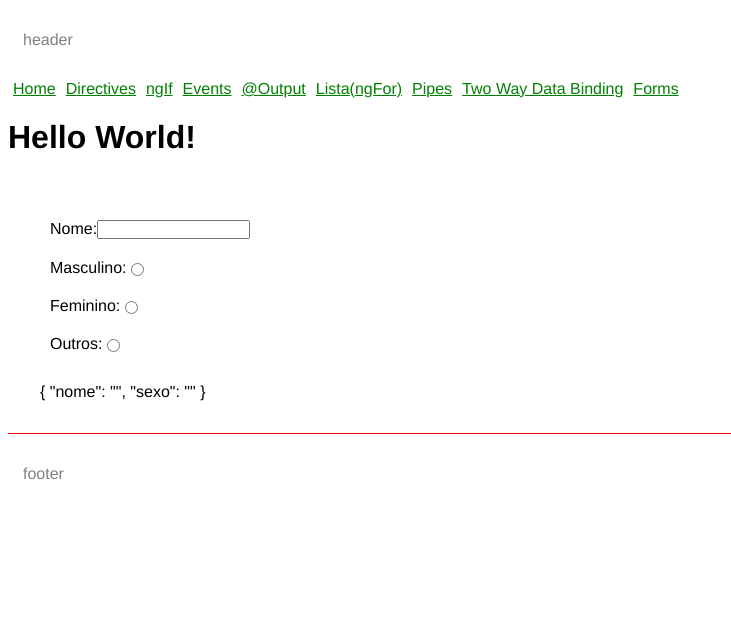
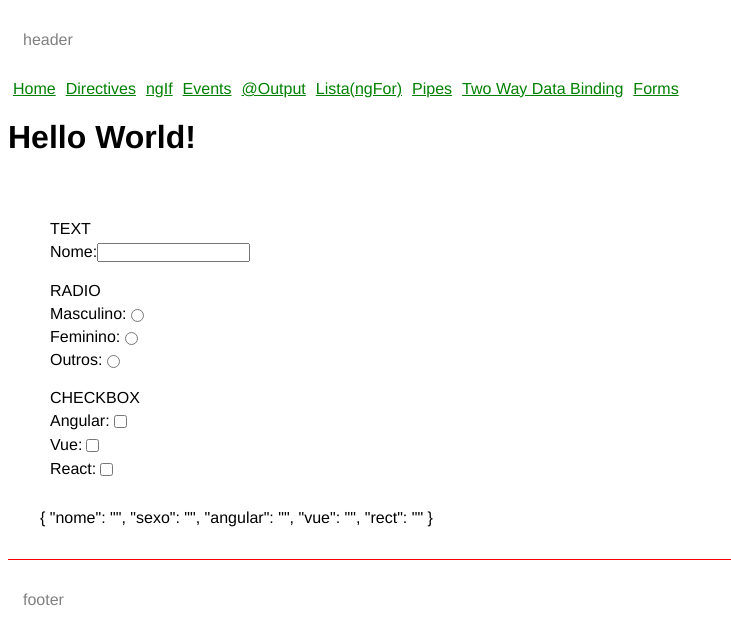
Before and after one commit to ricardorocker/curso-angular, an Angular app: page /forms in a window 1280 px wide. Shown: the top 644 px of the page, without its empty margins (0-731 px from the left). Built offline with nearby package versions, Linux system fonts and the light colour scheme.

Commit message:
ngForm + Checkbox
- Input checkbox name  e ngModel
- Recebe boolean

```diff
--- a/src/app/components/forms/forms.component.css
+++ b/src/app/components/forms/forms.component.css
@@ -1,8 +1,12 @@
 label {
   display: flex;
-  padding: 10px;
+  padding-top: 5px;
 }
 
 form {
   padding-bottom: 20px;
 }
+
+.aula {
+  padding: 10px;
+}
--- a/src/app/components/forms/forms.component.html
+++ b/src/app/components/forms/forms.component.html
@@ -1,12 +1,15 @@
 <div class="class">
-
   <form #formulario="ngForm">
-
+    <div class="aula">
+      TEXT
       <label>
         Nome:
         <input type="text" name="nome" ngModel />
       </label>
+    </div>
 
+    <div class="aula">
+      RADIO
       <label>
         Masculino:
         <input type="radio" name="sexo" value="Masculino" ngModel />
@@ -19,9 +22,24 @@
         Outros:
         <input type="radio" name="sexo" value="Outros" ngModel />
       </label>
+    </div>
 
+    <div class="aula">
+      CHECKBOX
+      <label>
+        Angular:
+        <input type="checkbox" name="angular" ngModel />
+      </label>
+      <label>
+        Vue:
+        <input type="checkbox" name="vue" ngModel />
+      </label>
+      <label>
+        React:
+        <input type="checkbox" name="rect" ngModel />
+      </label>
+    </div>
   </form>
 
   {{ formulario.value | json }}
-
 </div>
```
Lines whose indentation alone changed are shown as unchanged.
